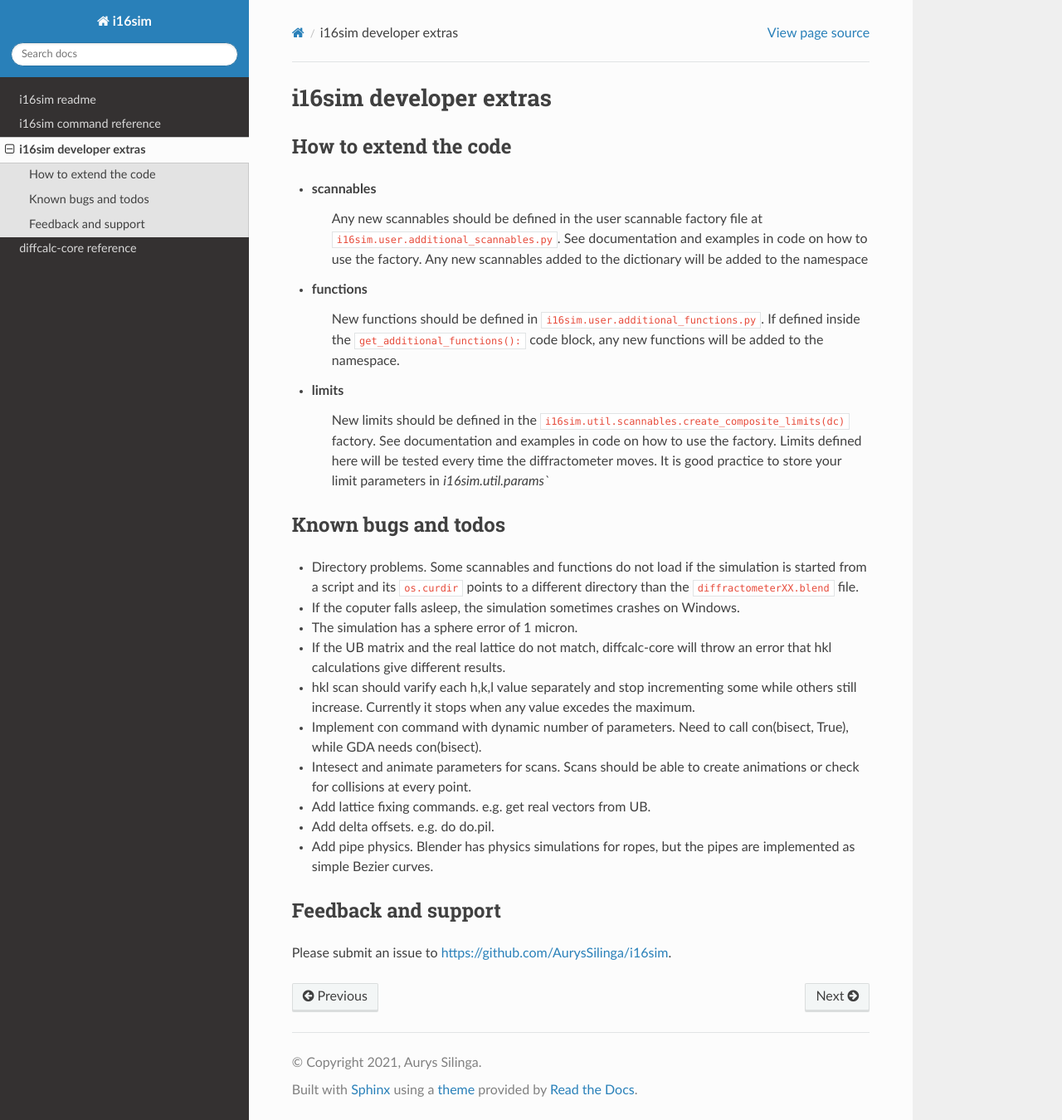
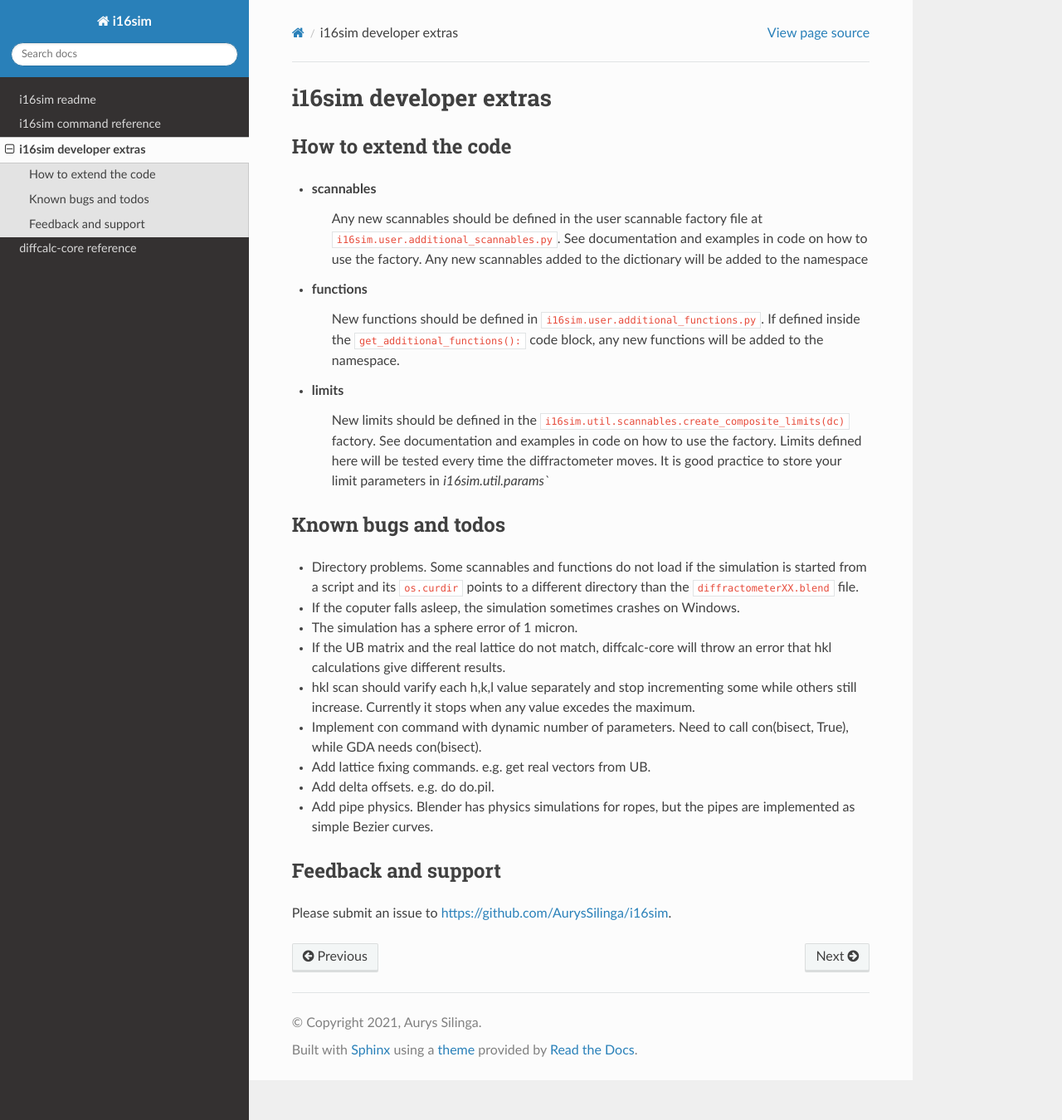
Before and after one commit to AurysSilinga/i16sim, a Sphinx documentation site: the page built from docs/source/extra.rst, in a window 1280 px wide and 1350 px high. Shown: the whole window at 83% size. Built offline with Sphinx 7.4.7 and the Read the Docs theme 2.0.0, drawn with Linux system fonts in a browser that asks for light colours.

Commit message:
Update extra.rst

```diff
--- a/docs/source/extra.rst
+++ b/docs/source/extra.rst
@@ -34,8 +34,6 @@ Known bugs and todos
 
 * Implement con command with dynamic number of parameters. Need to call con(bisect, True), while GDA needs con(bisect).
 
-* Intesect and animate parameters for scans. Scans should be able to create animations or check for collisions at every point.
-
 * Add lattice fixing commands. e.g. get real vectors from UB.
 
 * Add delta offsets. e.g. do do.pil.
```
